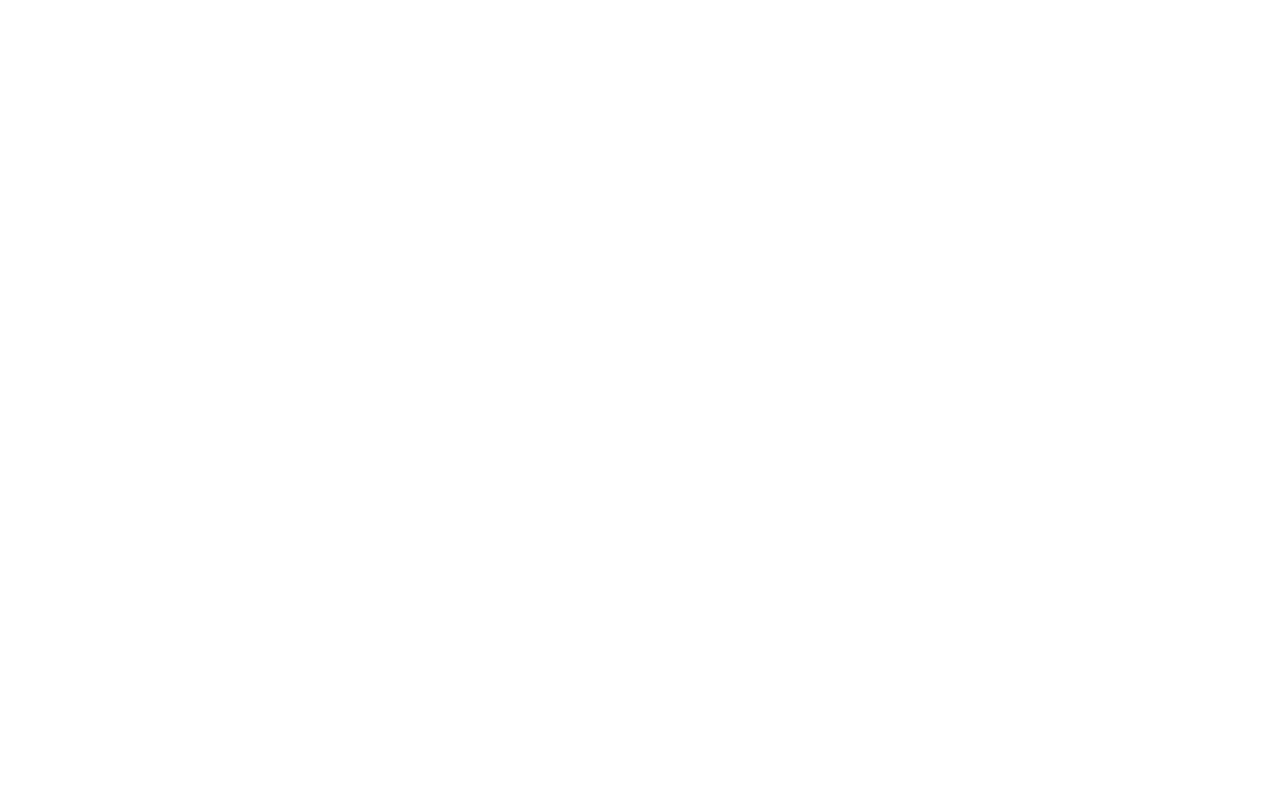
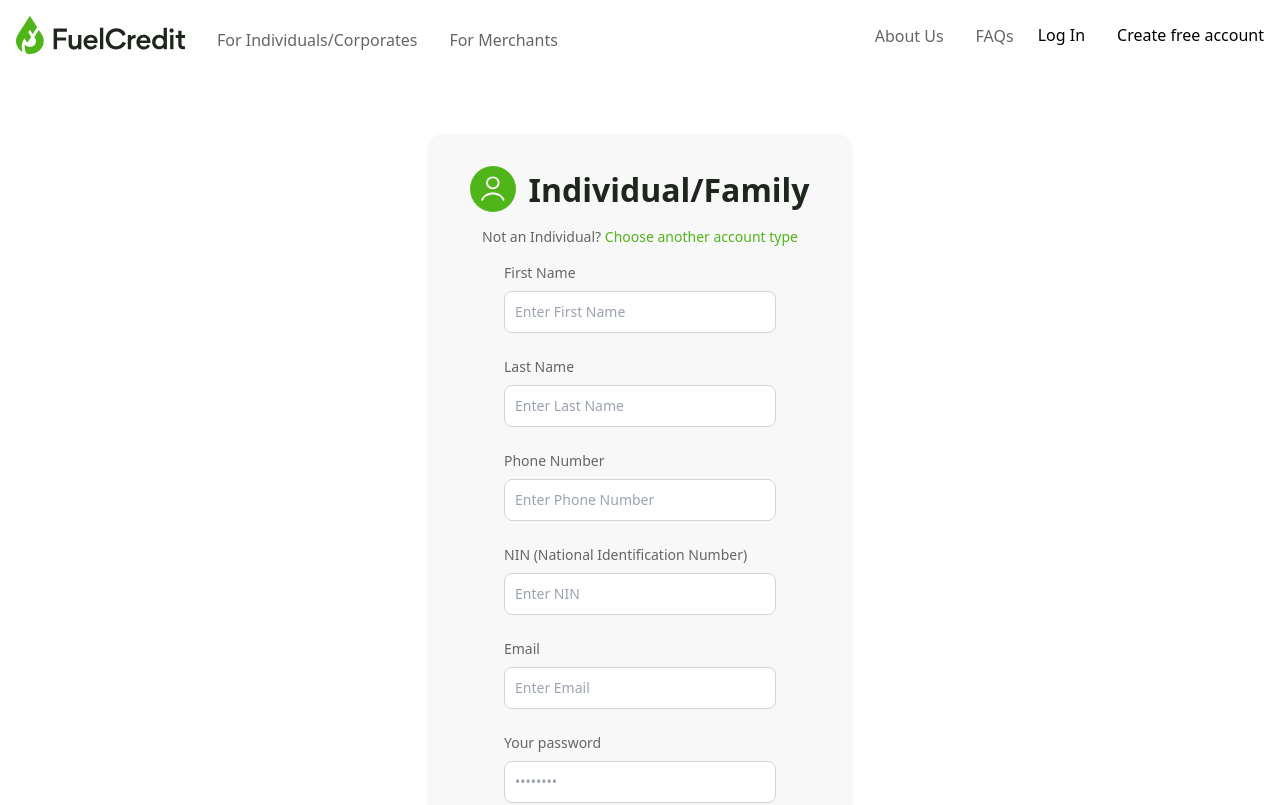
Before and after one commit to MikeAriyo/fuelcredit, a React (Create React App) app: page /register in a window 1280 px wide. Before the commit this address had no page. Shown: the top 805 px of the page. Built offline with nearby package versions, Linux system fonts and the light colour scheme.

Commit message:
registration page and basic routing

```diff
--- a/src/App.tsx
+++ b/src/App.tsx
@@ -1,6 +1,7 @@
 import React from "react";
 import { BrowserRouter, Routes, Route } from "react-router-dom";
 import Login from "./components/forms/Login";
+import Register from "./components/forms/Register";
 
 function App() {
   return (
@@ -8,6 +9,7 @@
       <BrowserRouter>
         <Routes>
           <Route path="/" element={<Login />} />
+          <Route path="/register" element={<Register/>}/>
         </Routes>
       </BrowserRouter>
     </div>
--- a/src/components/forms/Login.tsx
+++ b/src/components/forms/Login.tsx
@@ -1,6 +1,6 @@
 import NavBar from "../nav/NavBar";
-import FormInput from "../reusable/FormInput";
 import LoginIcon from "../svg/LoginIcon";
+import { Link } from "react-router-dom";
 
 const Login = () => {
   return (
@@ -10,7 +10,7 @@
         <LoginIcon />
         <p className="text-bold text-[#1f261e] pt-4">Log In</p>
 
-        <form action="#" className="pt-4">
+        <form action="#" className="pt-4 w-3/4">
           <form className="space-y-6" action="#">
             <div>
               <label
@@ -46,13 +46,13 @@
               type="submit"
               className="w-full text-white bg-[#47b518]  font-medium rounded-lg text-sm px-5 py-2.5 text-center"
             >
-              Login to your account
+              Login
             </button>
-            <div className="text-sm font-medium text-gray-900">
+            <div className="text-sm font-medium text-gray-900 text-center">
               New User?{" "}
-              <a href="#" className="text-[#47b518] hover:underline">
+              <Link to="/register" className="text-[#47b518] hover:underline">
                 Create account
-              </a>
+              </Link>
             </div>
           </form>
         </form>
--- /dev/null
+++ b/src/components/forms/Register.tsx
@@ -0,0 +1,138 @@
+import { Link } from "react-router-dom";
+import NavBar from "../nav/NavBar";
+import UserIcon from "../svg/UserIcon";
+
+const Register = () => {
+  return (
+    <div>
+      <NavBar />
+      <div className="mx-auto flex items-center justify-center flex-col mt-16 p-8 bg-[#f9f8f9] w-1/3 rounded-2xl">
+        <div className="flex">
+          <div className="pr-3">
+            <UserIcon />
+          </div>
+          <p className="text-[#1f261e] text-[32px] font-bold">
+            Individual/Family
+          </p>
+        </div>
+        <p className="text-[#626762] text-[14px] mt-3">
+          Not an Individual?{" "}
+          <span className="text-[#4fb518]"> Choose another account type</span>
+        </p>
+
+        <form action="#" className="pt-4 w-3/4">
+          <form className="space-y-6" action="#">
+            <div>
+              <label
+                htmlFor="firstName"
+                className="text-sm font-medium text-[#626762] block mb-2"
+              >
+                First Name
+              </label>
+              <input
+                type="firstName"
+                name="firstName"
+                id="firstName"
+                className="bg-white border border-gray-300 text-[#c7c9c7] sm:text-sm rounded-lg block w-full p-2.5 outline-none"
+                placeholder="Enter First Name"
+              />
+            </div>
+
+            <div>
+              <label
+                htmlFor="lastName"
+                className="text-sm font-medium text-[#626762] block mb-2"
+              >
+                Last Name
+              </label>
+              <input
+                type="lastName"
+                name="lastName"
+                id="lastName"
+                className="bg-white border border-gray-300 text-[#c7c9c7] sm:text-sm rounded-lg block w-full p-2.5 outline-none"
+                placeholder="Enter Last Name"
+              />
+            </div>
+
+            <div>
+              <label
+                htmlFor="phone"
+                className="text-sm font-medium text-[#626762] block mb-2"
+              >
+                Phone Number
+              </label>
+              <input
+                type="phone"
+                name="phone"
+                id="phone"
+                className="bg-white border border-gray-300 text-[#c7c9c7] sm:text-sm rounded-lg block w-full p-2.5 outline-none"
+                placeholder="Enter Phone Number"
+              />
+            </div>
+
+            <div>
+              <label
+                htmlFor="NIN"
+                className="text-sm font-medium text-[#626762] block mb-2"
+              >
+                NIN (National Identification Number)
+              </label>
+              <input
+                type="NIN"
+                name="NIN"
+                id="NIN"
+                className="bg-white border border-gray-300 text-[#c7c9c7] sm:text-sm rounded-lg block w-full p-2.5 outline-none"
+                placeholder="Enter NIN"
+              />
+            </div>
+
+            <div>
+              <label
+                htmlFor="email"
+                className="text-sm font-medium text-[#626762] block mb-2"
+              >
+                Email
+              </label>
+              <input
+                type="email"
+                name="email"
+                id="email"
+                className="bg-white border border-gray-300 text-[#c7c9c7] sm:text-sm rounded-lg block w-full p-2.5 outline-none"
+                placeholder="Enter Email"
+              />
+            </div>
+            <div>
+              <label
+                htmlFor="password"
+                className="text-sm font-medium text-[#626762] block mb-2"
+              >
+                Your password
+              </label>
+              <input
+                type="password"
+                name="password"
+                id="password"
+                placeholder="••••••••"
+                className="bg-white border border-gray-300 text-[#c7c9c7] sm:text-sm rounded-lg block w-full p-2.5 outline-none"
+              />
+            </div>
+
+            <p className="text-[#626762] text-[14px] mt-2">
+              By creating an account you agree to our{" "}
+              <span className="text-[#47b518]">Terms of Use</span> and{" "}
+              <span className="text-[#47b518]">Privacy Policy</span>
+            </p>
+            <button
+              type="submit"
+              className="w-full text-white bg-[#47b518]  font-medium rounded-lg text-sm px-5 py-2.5 text-center"
+            >
+              Create my account
+            </button>
+          </form>
+        </form>
+      </div>
+    </div>
+  );
+};
+
+export default Register;
--- /dev/null
+++ b/src/components/svg/UserIcon.tsx
@@ -0,0 +1,21 @@
+const UserIcon = () => {
+  return (
+    <svg
+      width="46"
+      height="46"
+      viewBox="0 0 46 46"
+      fill="none"
+      xmlns="http://www.w3.org/2000/svg"
+    >
+      <circle cx="23" cy="23" r="23" fill="#4FB518" />
+      <path
+        fill-rule="evenodd"
+        clip-rule="evenodd"
+        d="M18.012 16.8722C18.012 14.4273 20.1273 12.3522 22.8549 12.3522C25.5824 12.3522 27.6977 14.4273 27.6977 16.8722C27.6977 19.3171 25.5824 21.3922 22.8549 21.3922C20.1273 21.3922 18.012 19.3171 18.012 16.8722ZM22.8549 10.415C19.1633 10.415 16.0749 13.2546 16.0749 16.8722C16.0749 20.4898 19.1633 23.3293 22.8549 23.3293C26.5464 23.3293 29.6348 20.4898 29.6348 16.8722C29.6348 13.2546 26.5464 10.415 22.8549 10.415ZM22.8549 26.5579C20.2816 26.5579 17.7608 27.2061 15.6822 28.4257C13.6038 29.6453 12.0519 31.3896 11.3377 33.4278C11.1608 33.9326 11.4267 34.4853 11.9315 34.6622C12.4363 34.8391 12.989 34.5732 13.1659 34.0684C13.7025 32.5368 14.9069 31.1267 16.6626 30.0964C18.4182 29.0663 20.5953 28.495 22.8549 28.495C25.1145 28.495 27.2915 29.0663 29.0471 30.0964C30.8028 31.1267 32.0072 32.5368 32.5439 34.0684C32.7208 34.5732 33.2734 34.8391 33.7782 34.6622C34.2831 34.4853 34.5489 33.9326 34.372 33.4278C33.6579 31.3896 32.106 29.6453 30.0275 28.4257C27.949 27.2061 25.4281 26.5579 22.8549 26.5579Z"
+        fill="white"
+      />
+    </svg>
+  );
+};
+
+export default UserIcon;
```
